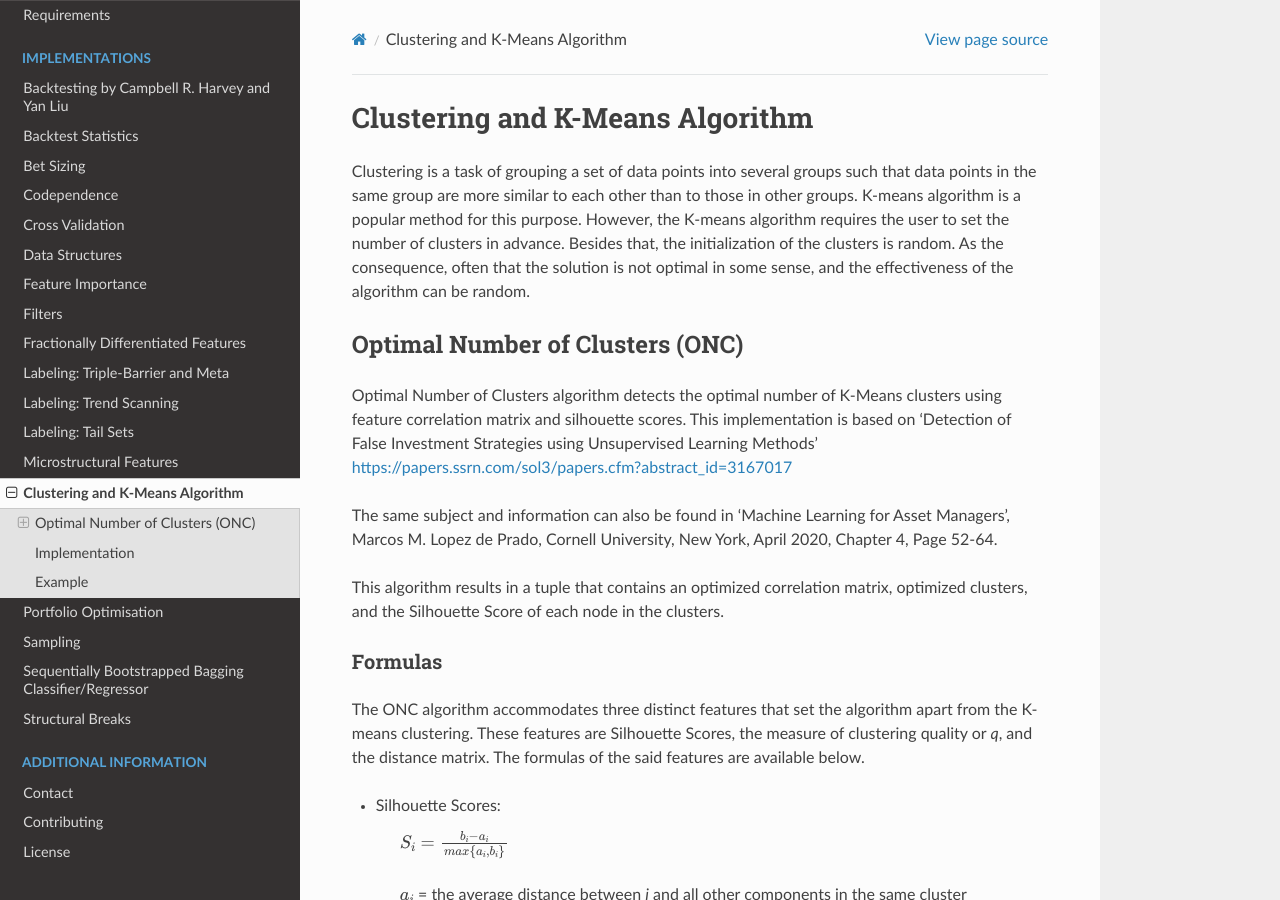
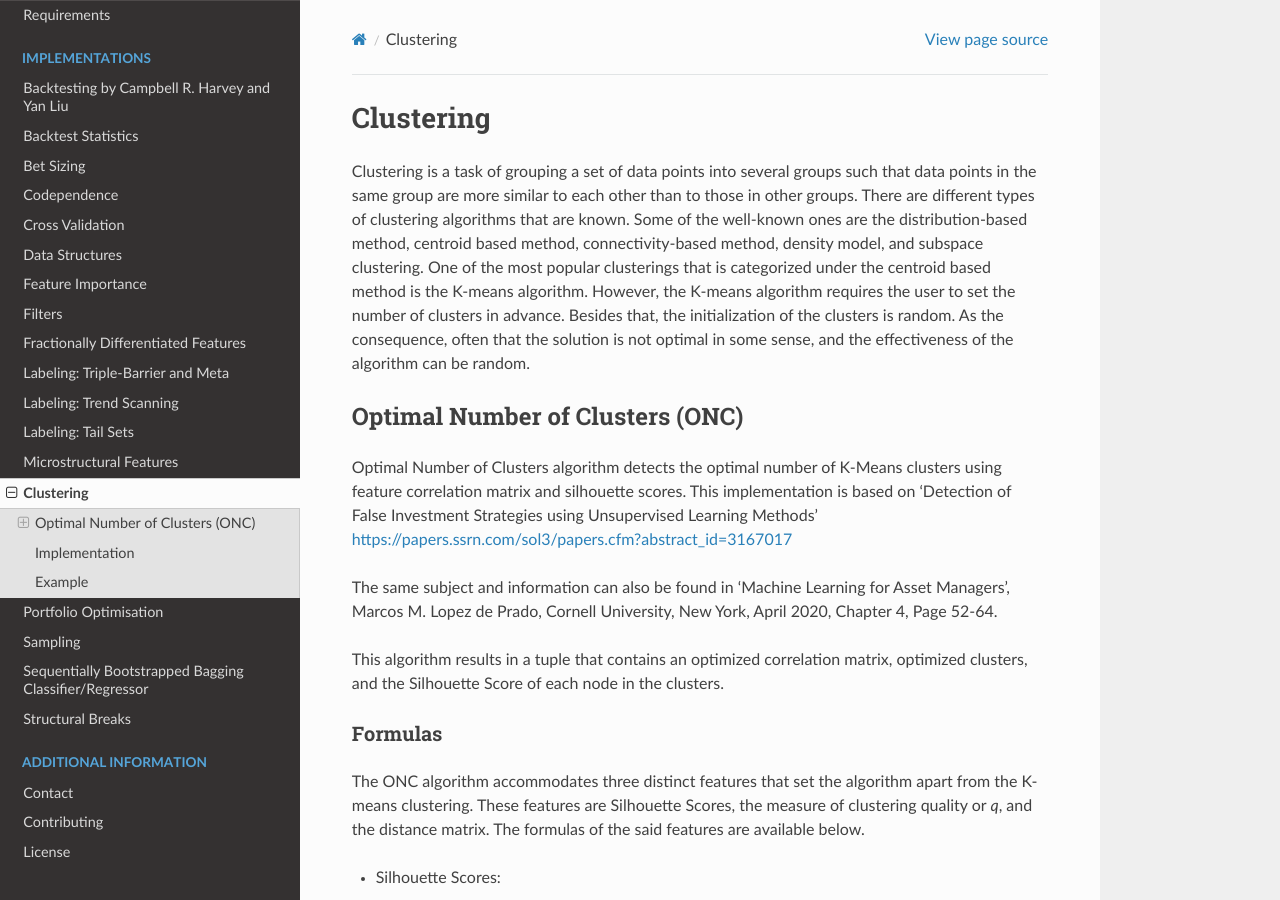
Before and after one commit to hudson-and-thames/mlfinlab, a Sphinx documentation site: the page built from docs/source/implementations/clustering.rst, in a window 1280 px wide and 900 px high. Built offline with Sphinx 7.4.7 and the Read the Docs theme 2.0.0, drawn with Linux system fonts in a browser that asks for light colours.

Commit message:
modified clustering.rst

```diff
--- a/docs/source/implementations/clustering.rst
+++ b/docs/source/implementations/clustering.rst
@@ -1,11 +1,11 @@
 .. _implementations-clustering:
 
 
-================================
-Clustering and K-Means Algorithm
-================================
+==========
+Clustering
+==========
 
-Clustering is a task of grouping a set of data points into several groups such that data points in the same group are more similar to each other than to those in other groups. K-means algorithm is a popular method for this purpose. However, the K-means algorithm requires the user to set the number of clusters in advance. Besides that, the initialization of the clusters is random. As the consequence, often that the solution is not optimal in some sense, and the effectiveness of the algorithm can be random.
+Clustering is a task of grouping a set of data points into several groups such that data points in the same group are more similar to each other than to those in other groups. There are different types of clustering algorithms that are known. Some of the well-known ones are the distribution-based method, centroid based method, connectivity-based method, density model, and subspace clustering. One of the most popular clusterings that is categorized under the centroid based method is the K-means algorithm. However, the K-means algorithm requires the user to set the number of clusters in advance. Besides that, the initialization of the clusters is random. As the consequence, often that the solution is not optimal in some sense, and the effectiveness of the algorithm can be random.
 
 
 Optimal Number of Clusters (ONC)
```
